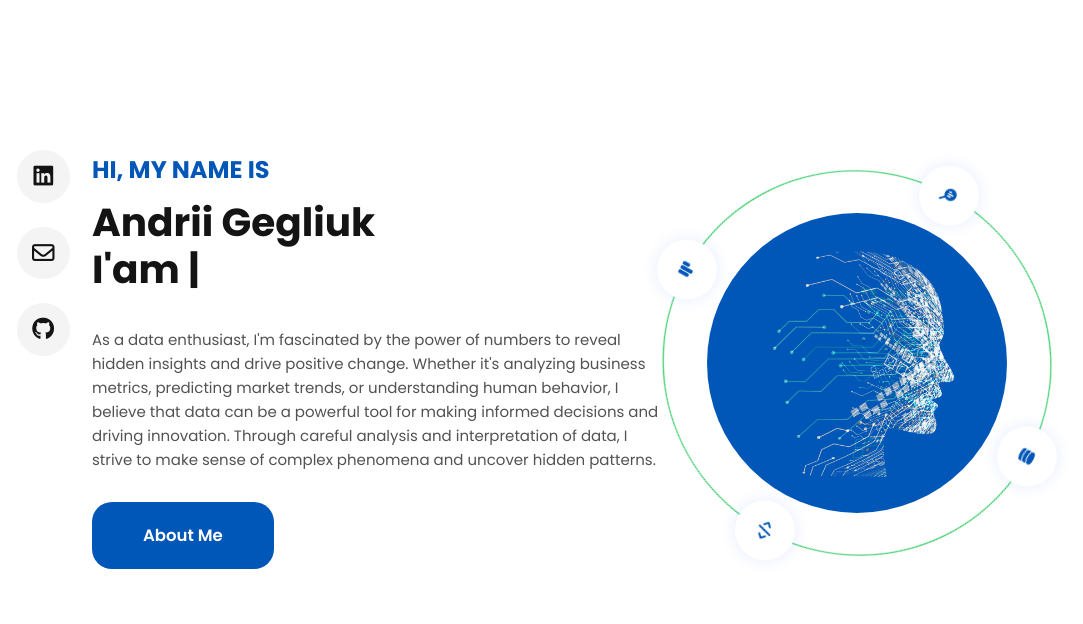
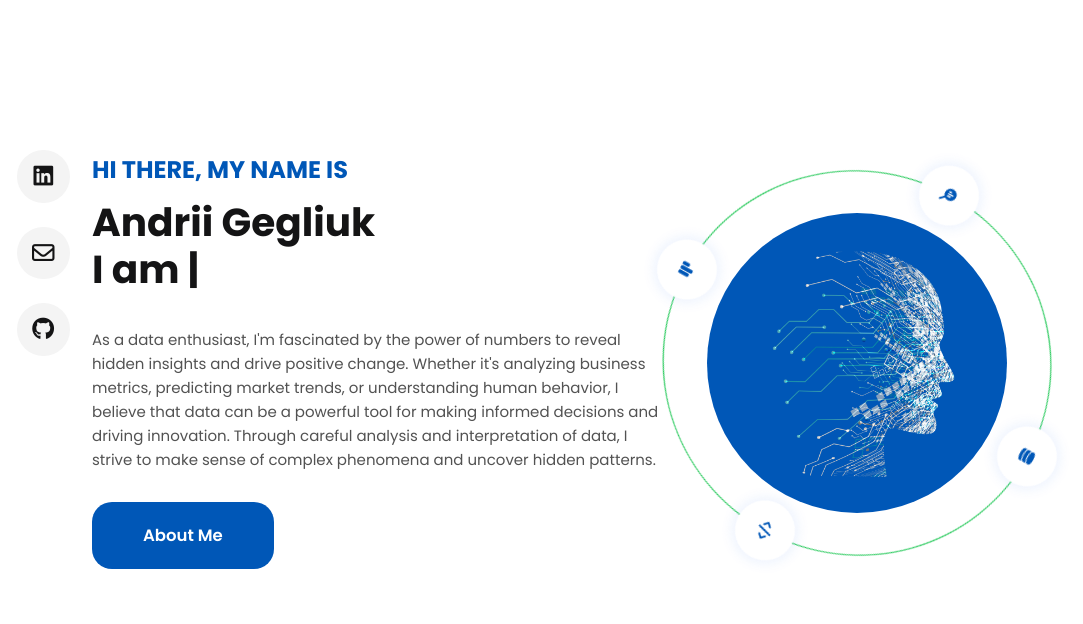
Before and after one commit to AnriiGegliuk/portfolio_flask_project, a Flask app: page / in a window 1280 px wide. Shown: the part 90-714 px from the top of the page, without its empty margins (111-1194 px from the left). Run offline with Flask 2, Linux system fonts and the light colour scheme.

Commit message:
index.html

```diff
--- a/templates/index.html
+++ b/templates/index.html
@@ -49,9 +49,9 @@
                 <a href="https://github.com/AnriiGegliuk" target="_blank" ><i class=" fab fa-github " aria-hidden="true"></i></a>
             </div>
             <div class="info">
-                <h3>Hi, my name is</h3>
+                <h3>Hi there, my name is</h3>
                 <h2>Andrii Gegliuk</h2>
-                <h2>I'am <span class="multiple_text"></span></h2>
+                <h2>I am <span class="multiple_text"></span></h2>
                 <p>As a data enthusiast, I'm fascinated by the power of numbers to reveal hidden insights and drive positive change. Whether it's analyzing business metrics, predicting market trends, or understanding human behavior, I believe that data can be a powerful tool for making informed decisions and driving innovation. Through careful analysis and interpretation of data, I strive to make sense of complex phenomena and uncover hidden patterns.</p>
                 <a href="about.html" class="btn btn-primary">About Me</a>
             </div>
```
